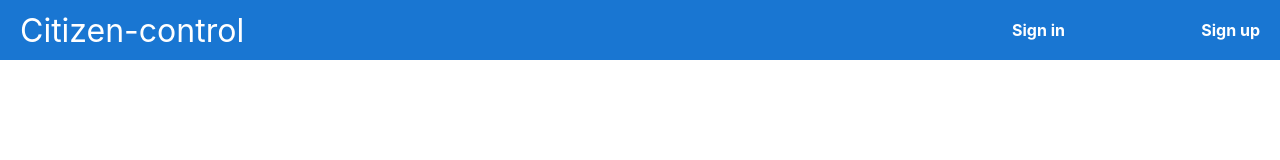
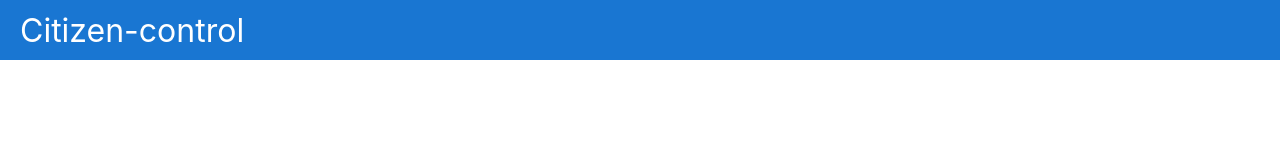
Before and after one commit to FomichtheDev/citizen-control, a React (Create React App) app: page / in a window 1280 px wide. Shown: the top 160 px of the page. Built offline with nearby package versions, Linux system fonts and the light colour scheme.

Commit message:
header fix

```diff
--- a/src/components/Header/Header.js
+++ b/src/components/Header/Header.js
@@ -20,7 +20,7 @@ const useStyles = makeStyles({
   links: {
     width: "20%",
     display: "flex",
-    justifyContent: "space-between",
+    justifyContent: "flex-end",
     fontWeight: "bold",
   },
 });
@@ -34,8 +34,8 @@ function Header({ isAuth }) {
       <div className={classes.links}>
         {/* {isAuth && <Link to="/places">Your places</Link>} */}
         {isAuth && <Link to="/logout">Log out</Link>}
-        {!isAuth && <Link to="/signin">Sign in</Link>}
-        {!isAuth && <Link to="/signup">Sign up</Link>}
+        {/* {!isAuth && <Link to="/signin">Sign in</Link>}
+        {!isAuth && <Link to="/signup">Sign up</Link>} */}
       </div>
     </div>
   );
```
